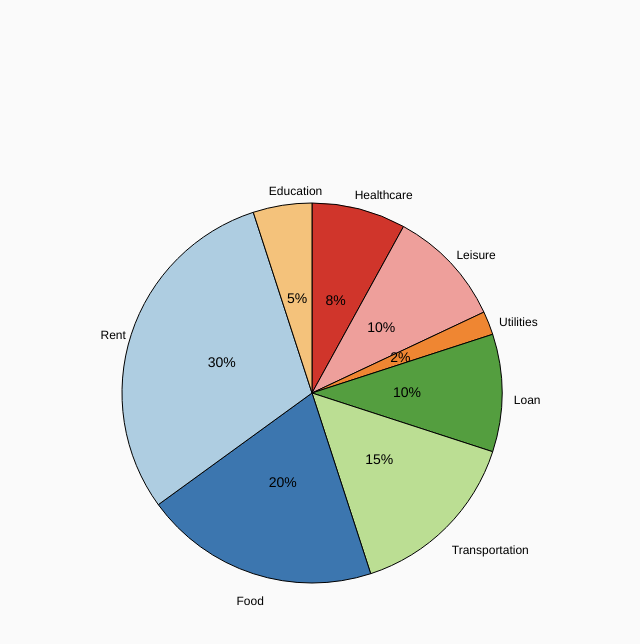
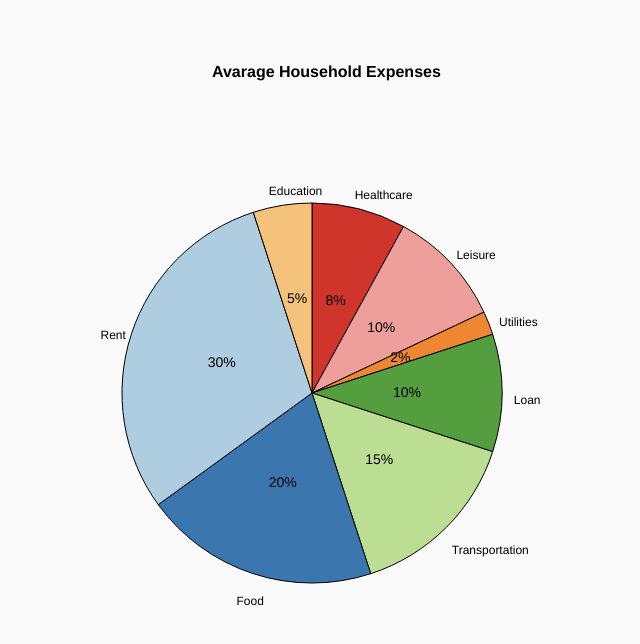
Before and after one commit to enukidze/pieChart, a plain HTML site: page index.html in a window 1280 px wide. Shown: the whole page, without its empty margins (328-968 px from the left). Drawn offline with Linux system fonts and the light colour scheme.

Commit message:
add changes

```diff
--- a/scripts/d3chart.js
+++ b/scripts/d3chart.js
@@ -135,6 +135,15 @@ class Chart {
             .attr('height',50)
             .html(d => `<div style="font-size: 12px;">${d.data.name}</div>`)
 
+            const legend = chart._add({
+                tag: 'foreignObject',
+                className: 'main-leged'
+            })
+            .attr('width',400)
+            .attr('height',50)
+            .attr('x',(chartWidth / 2) - 100)
+            .attr('y',50)
+            .html(`<div style="font-weight: bold;">Avarage Household Expenses </div>`)
 
     }
 
```
Also changed, not shown: index.html (+0 -1 lines).
